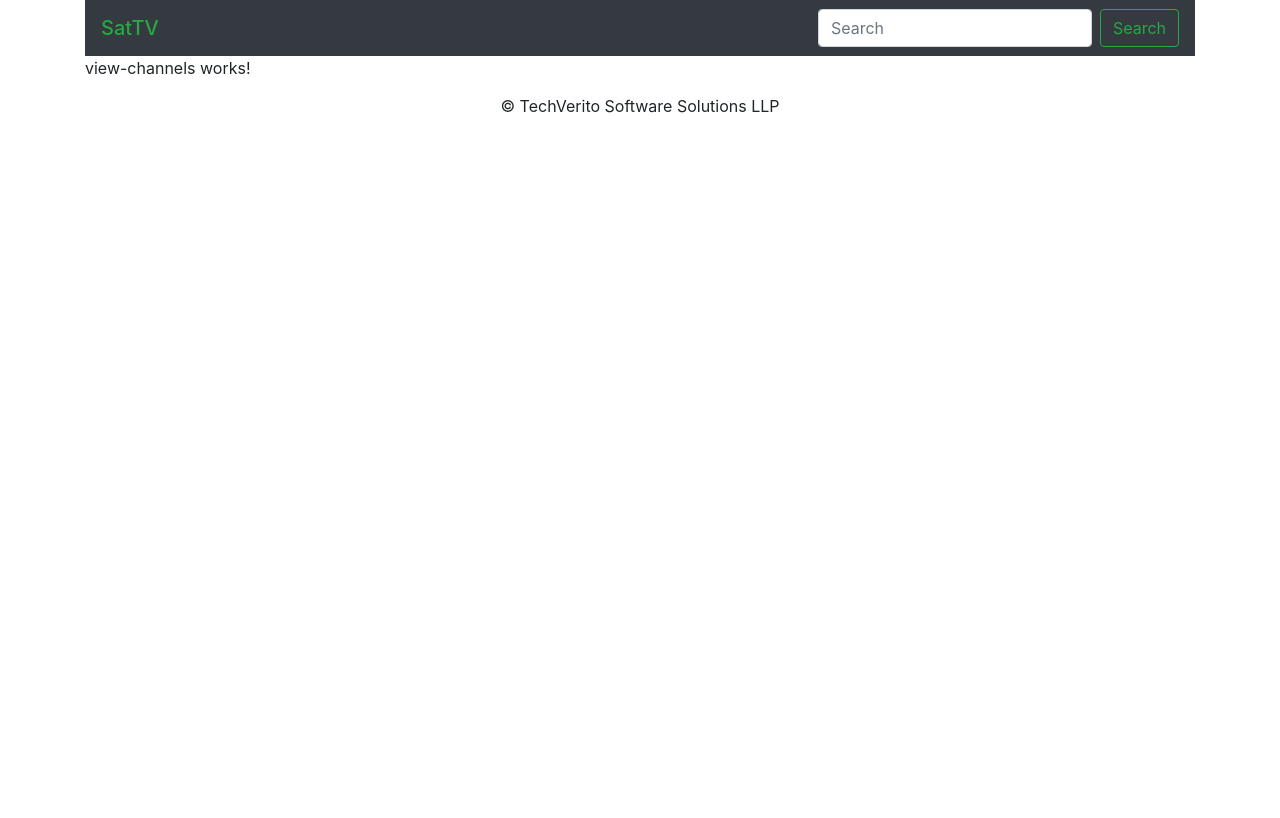
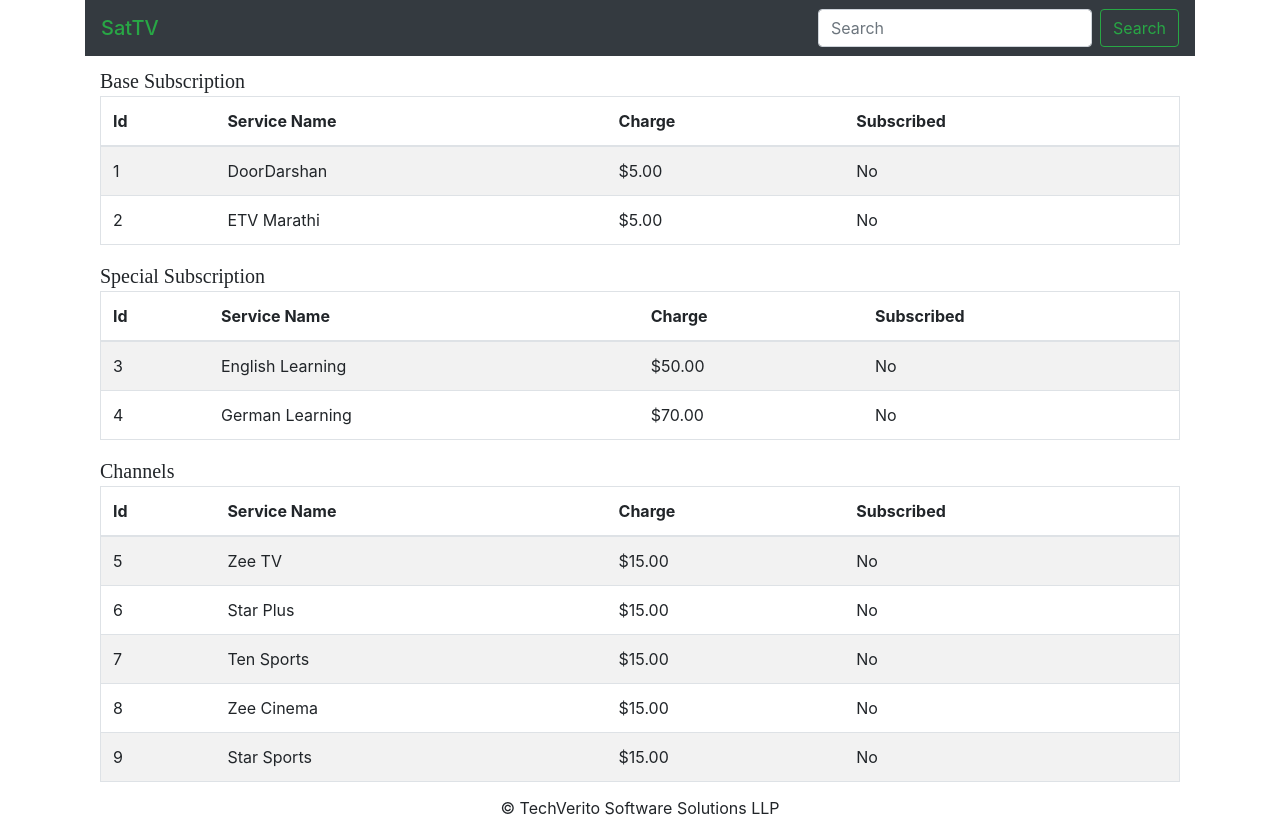
Before and after one commit to abu-sufyan1/SatTV, an Angular app: page /view-channels in a window 1280 px wide. Built offline with nearby package versions, Linux system fonts and the light colour scheme.

Commit message:
view channels

```diff
--- a/src/app/app.component.ts
+++ b/src/app/app.component.ts
@@ -30,13 +30,13 @@
   specialServicePack: TVService[] = [
     {
       serviceId: 3,
-      serviceName: 'English Learning Course',
+      serviceName: 'English Learning',
       serviceCharge: 50,
       subscribed: false
     },
     {
       serviceId: 4,
-      serviceName: 'German Learning Course',
+      serviceName: 'German Learning',
       serviceCharge: 70,
       subscribed: false
     }
--- a/src/app/view-channels/view-channels.component.html
+++ b/src/app/view-channels/view-channels.component.html
@@ -1 +1,103 @@
-<p>view-channels works!</p>
+<div class="container">
+    <div>
+        <div class="subscription-name">Base Subscription</div>
+        <table class="table table-striped border">
+            <thead>
+                <tr>
+                    <th>Id
+                    </th>
+                    <th>Service Name
+                    </th>
+                    <th>Charge
+                    </th>
+                    <th>Subscribed
+                    </th>
+                </tr>
+            </thead>
+            <tbody>
+                <tr *ngFor="let service of baseServicePack">
+                    <td>
+                        {{service.serviceId}}
+                    </td>
+                    <td>
+                        {{service.serviceName}}
+                    </td>
+                    <td>
+                        {{service.serviceCharge | currency}}
+                    </td>
+                    <td>
+                        {{service.subscribed ? 'Yes': 'No'}}
+                    </td>
+                </tr>
+            </tbody>
+        </table>
+    </div>
+
+    <div>
+        <div class="subscription-name">Special Subscription</div>
+        <table class="table table-striped border">
+            <thead>
+                <tr>
+                    <th>Id
+                    </th>
+                    <th>Service Name
+                    </th>
+                    <th>Charge
+                    </th>
+                    <th>Subscribed
+                    </th>
+                </tr>
+            </thead>
+            <tbody>
+                <tr *ngFor="let service of specialServicePack">
+                    <td>
+                        {{service.serviceId}}
+                    </td>
+                    <td>
+                        {{service.serviceName}}
+                    </td>
+                    <td>
+                        {{service.serviceCharge | currency}}
+                    </td>
+                    <td>
+                        {{service.subscribed ? 'Yes': 'No'}}
+                    </td>
+                </tr>
+            </tbody>
+        </table>
+    </div>
+
+    <div>
+        <div class="subscription-name">Channels</div>
+        <table class="table table-striped border">
+            <thead>
+                <tr>
+                    <th>Id
+                    </th>
+                    <th>Service Name
+                    </th>
+                    <th>Charge
+                    </th>
+                    <th>Subscribed
+                    </th>
+                </tr>
+            </thead>
+            <tbody>
+                <tr *ngFor="let service of channels">
+                    <td>
+                        {{service.serviceId}}
+                    </td>
+                    <td>
+                        {{service.serviceName}}
+                    </td>
+                    <td>
+                        {{service.serviceCharge | currency}}
+                    </td>
+                    <td>
+                        {{service.subscribed ? 'Yes': 'No'}}
+                    </td>
+                </tr>
+            </tbody>
+        </table>
+    </div>
+</div>
--- a/src/app/view-channels/view-channels.component.scss
+++ b/src/app/view-channels/view-channels.component.scss
@@ -0,0 +1,6 @@
+.subscription-name{
+    font-size: 20px;
+    font-family: cursive;
+    font-weight: 400;
+    margin-top: 10px;
+}
--- a/src/app/view-channels/view-channels.component.ts
+++ b/src/app/view-channels/view-channels.component.ts
@@ -1,4 +1,6 @@
 import { Component, OnInit } from '@angular/core';
+import { UserDataService } from '../services/user-data.service';
+import { TVService } from '../models/tv.service';
 
 @Component({
   selector: 'app-view-channels',
@@ -7,9 +9,21 @@
 })
 export class ViewChannelsComponent implements OnInit {
 
-  constructor() { }
+  baseServicePack: TVService[] = [];
+  specialServicePack: TVService[] = [];
+  channels: TVService[] = [];
+
+  constructor(private userData: UserDataService) { }
 
   ngOnInit() {
+    this.userData.baseServicePackSubject.subscribe(
+      (baseServicePack: TVService[]) => this.baseServicePack = baseServicePack
+    )
+    this.userData.specialServicePackSubject.subscribe(
+      (specialServicePack: TVService[]) => this.specialServicePack = specialServicePack
+    )
+    this.userData.channelsSubject.subscribe(
+      (channels: TVService[]) => this.channels = channels
+    )
   }
-
 }
```
